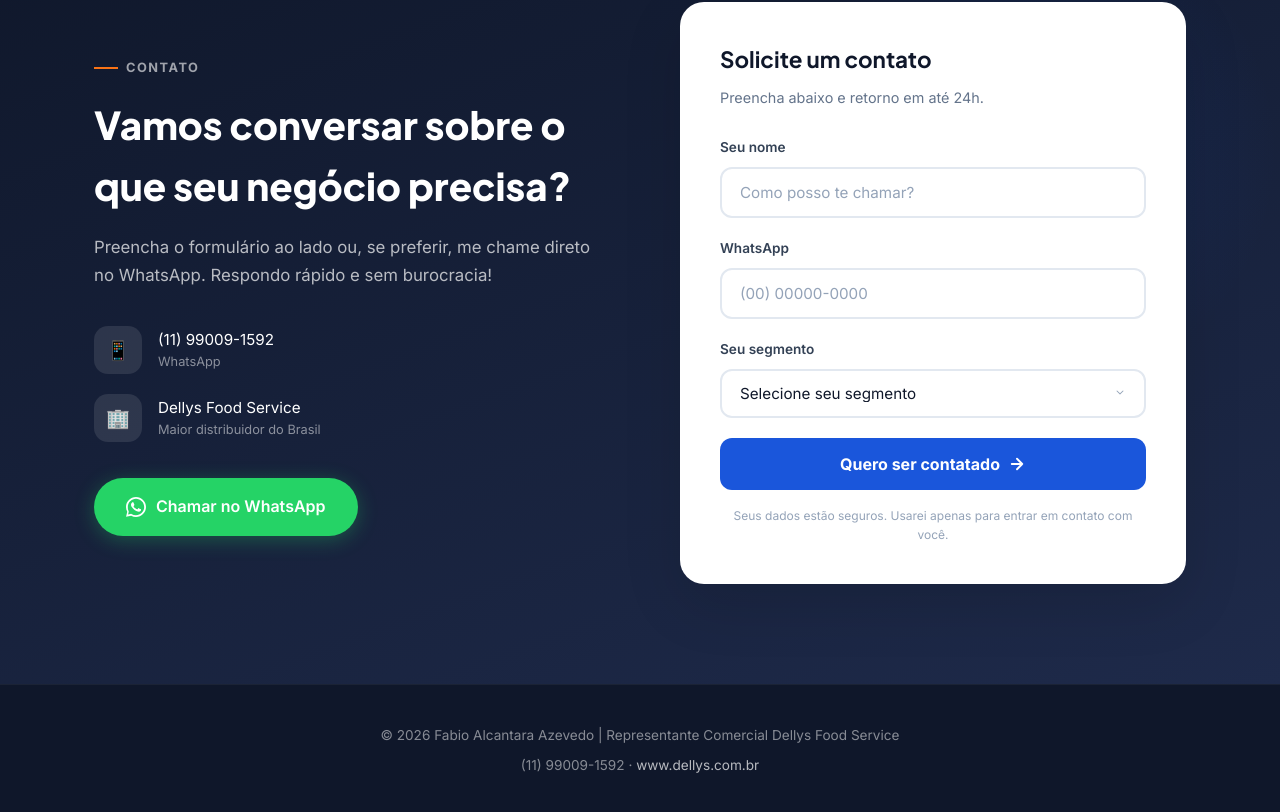
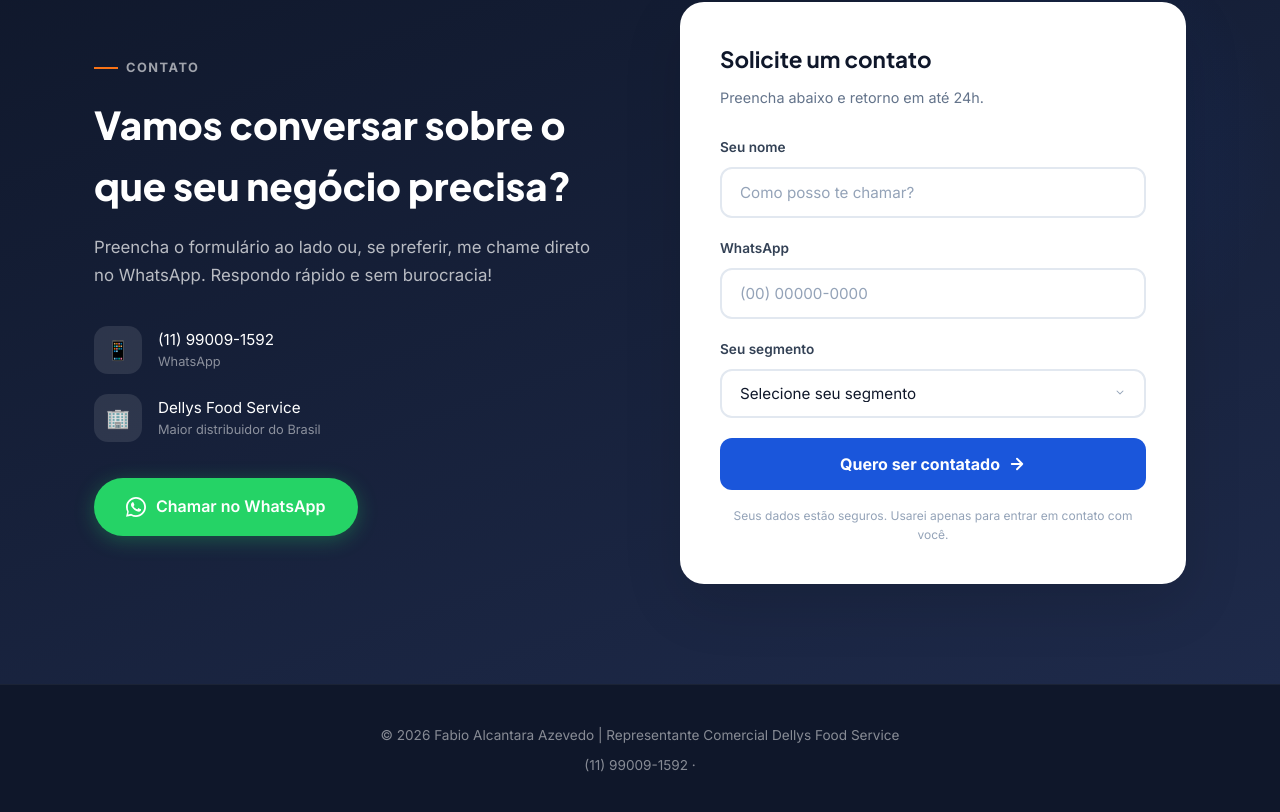
Before and after one commit to Malb2501/landing-page-fabiodellys, a plain HTML site: page index.html in a window 1280 px wide. Shown: the part 3873-4685 px from the top of the page. Drawn offline with Linux system fonts and the light colour scheme.

```diff
--- a/index.html
+++ b/index.html
@@ -1091,7 +1091,7 @@
 <footer class="footer">
     <div class="container">
         <p>&copy; 2026 Fabio Alcantara Azevedo | Representante Comercial Dellys Food Service</p>
-        <p style="margin-top: 8px;">(11) 99009-1592 &middot; <a href="https://www.dellys.com.br" target="_blank" rel="noopener noreferrer">www.dellys.com.br</a></p>
+        <p style="margin-top: 8px;">(11) 99009-1592 &middot; </p>
     </div>
 </footer>
 
```
